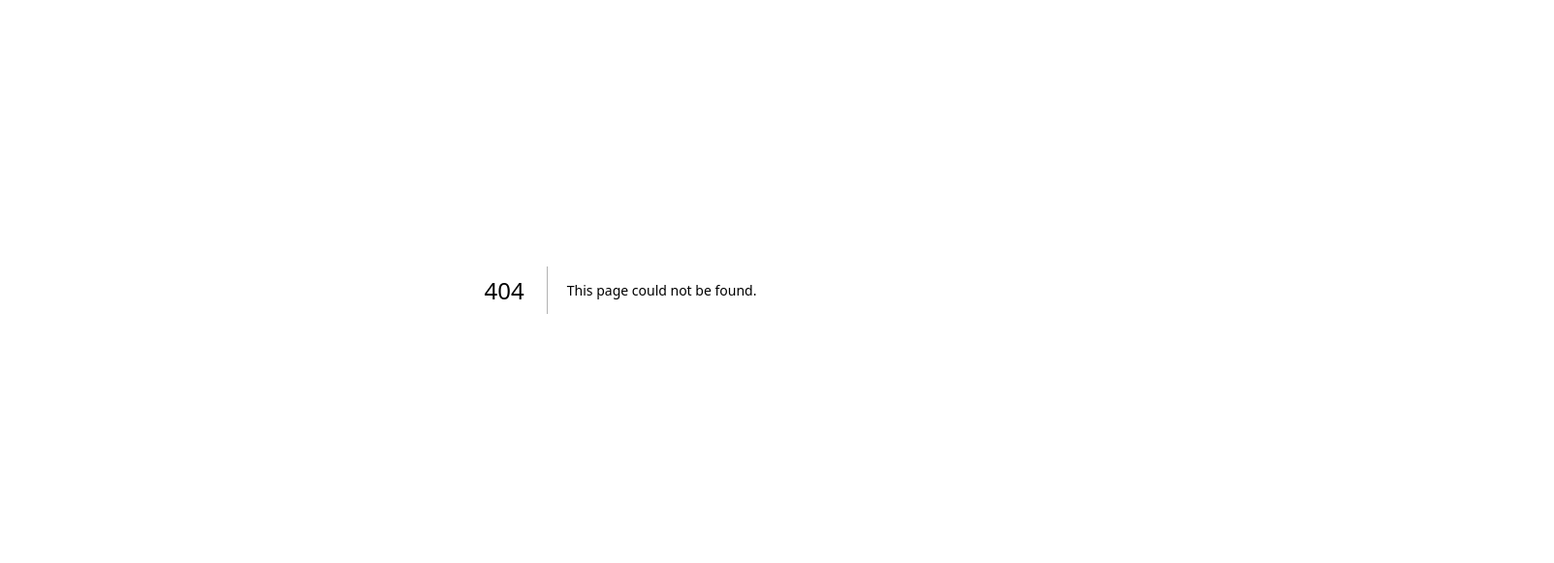
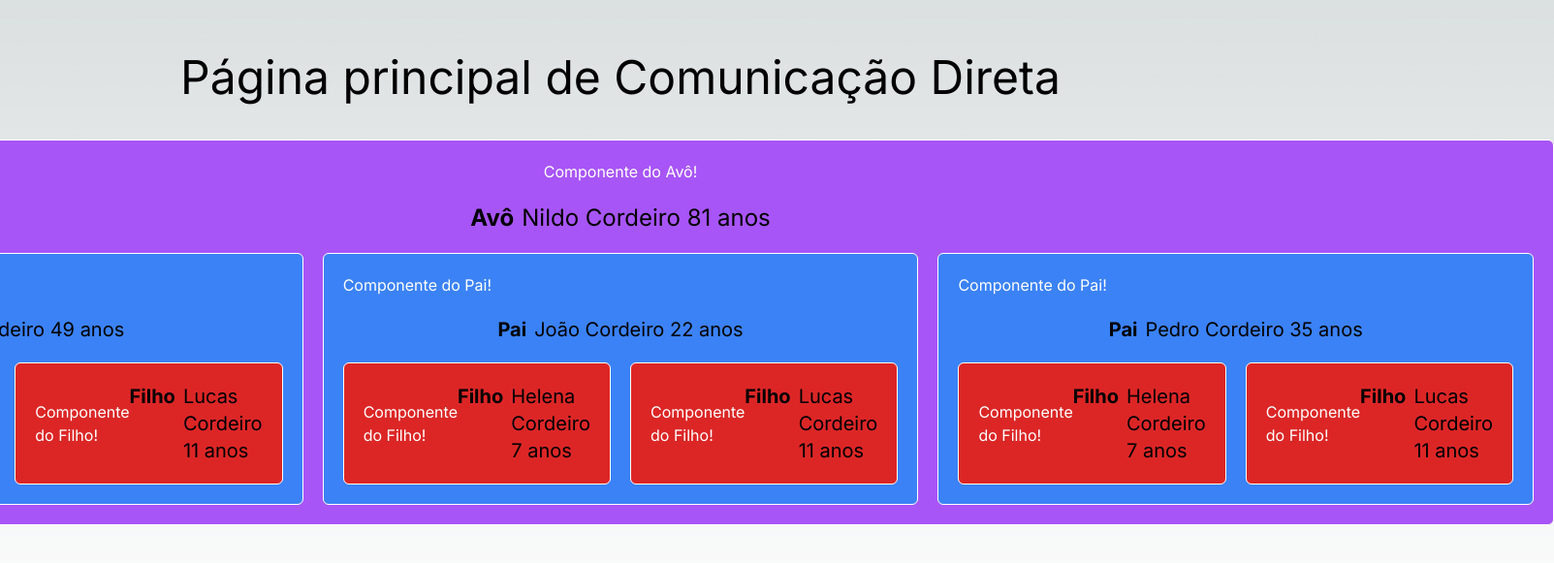
Before and after one commit to Joaovcarvalho23/Tutorial_Nextjs_Cod3r, a Next.js app in the folder app-inicial/: page /comunicacao/direta in a window 1280 px wide. Before the commit this address had no page. Shown: the part 101-682 px from the top of the page at 97% size, 1603 px wide, since content can reach past the window. Built offline with nearby package versions, Linux system fonts and the light colour scheme.

Commit message:
Criando exemplo de comunicação indireta

```diff
--- /dev/null
+++ b/app-inicial/src/app/comunicacao/direta/page.tsx
@@ -0,0 +1,12 @@
+import Avo from "@/components/comunicacao/direta/Avo";
+import Filho from "@/components/comunicacao/direta/Filho";
+import Pai from "@/components/comunicacao/direta/Pai";
+
+export default function PaginaComunicacaoDireta () {
+    return (
+        <div className="flex flex-col justify-center items-center h-screen">
+            <h1 className="text-5xl mb-10">Página principal de Comunicação Direta</h1>
+            <Avo nome="Nildo" sobrenome="Cordeiro" idade={81}/>
+        </div>
+    )
+}
--- /dev/null
+++ b/app-inicial/src/components/comunicacao/direta/Avo.tsx
@@ -0,0 +1,35 @@
+import Pai from "./Pai";
+
+interface AvoProps {
+    nome: string
+    sobrenome: string
+    idade: number
+}
+
+export default function Avo (props: AvoProps){
+    return (
+        <div className={`
+            flex flex-col gap-5 p-5 rounded-md items-center
+            bg-purple-500 text-white border border-white
+        `}>
+
+            Componente do Avô!
+            <div className={`
+                text-black
+                flex justify-center gap-2
+                text-2xl
+            `}>
+                <span className="font font-bold">Avô</span>
+                <span>{props.nome} {props.sobrenome} {props.idade} anos</span>
+            </div>
+
+            <div className={`
+                flex gap-5
+            `}>
+                <Pai nome="Levi" sobrenome="Cordeiro" idade={49}/>
+                <Pai nome="João" sobrenome="Cordeiro" idade={22}/>
+                <Pai nome="Pedro" sobrenome="Cordeiro" idade={35}/>
+            </div>
+        </div>
+    )
+}
--- /dev/null
+++ b/app-inicial/src/components/comunicacao/direta/Filho.tsx
@@ -0,0 +1,27 @@
+interface FilhoProps{
+    nome: string
+    sobrenome: string
+    idade: number
+}
+
+export default function Filho (props: FilhoProps){
+    return (
+        <div className={`
+            flex justify-center items-center
+            bg-red-600 rounded-md p-5 border border-white
+        `}>
+            Componente do Filho!
+
+            <div className={`
+                text-black
+                flex justify-center gap-2
+                text-xl
+            `}>
+                <h6>
+                    <span className="font font-bold">Filho</span>
+                </h6>
+                <span>{props.nome} {props.sobrenome} {props.idade} anos</span>
+            </div>
+        </div>
+    )
+}
--- /dev/null
+++ b/app-inicial/src/components/comunicacao/direta/Pai.tsx
@@ -0,0 +1,34 @@
+import Filho from "./Filho";
+
+interface PaiProps{
+    nome: string
+    sobrenome: string
+    idade: number
+}
+
+export default function Pai (props: PaiProps){
+    return (
+        <div className={`
+            flex flex-col gap-5
+            bg-blue-500 text-white border border-white
+            rounded-md p-5
+        `}>
+            Componente do Pai!
+            <div className={`
+                text-black
+                flex justify-center gap-2
+                text-xl
+            `}>
+                <span className="font font-bold">Pai</span>
+                <span>{props.nome} {props.sobrenome} {props.idade} anos</span>
+            </div>
+
+            <div className={`
+                flex gap-5
+            `}>
+                <Filho nome="Helena" sobrenome="Cordeiro" idade={7}/>
+                <Filho nome="Lucas" sobrenome="Cordeiro" idade={11}/>
+            </div>
+        </div>
+    )
+}
```
